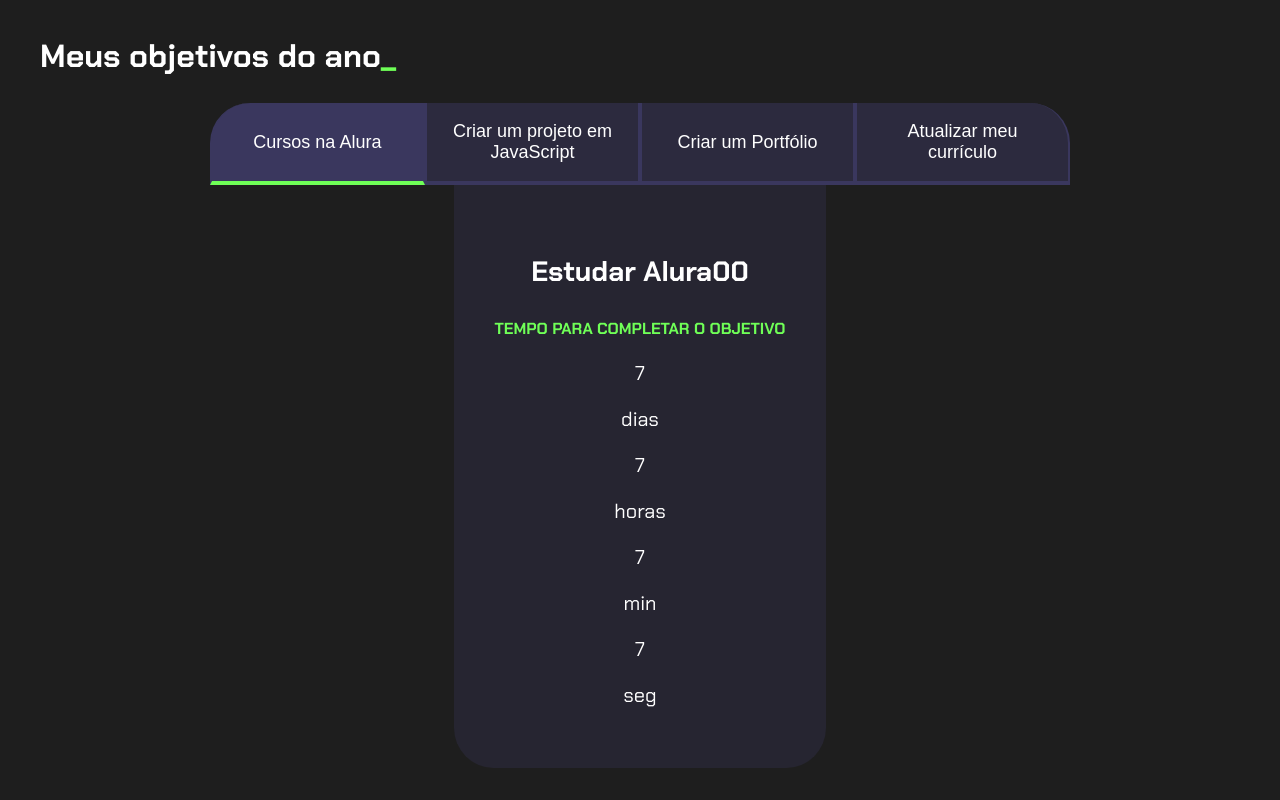
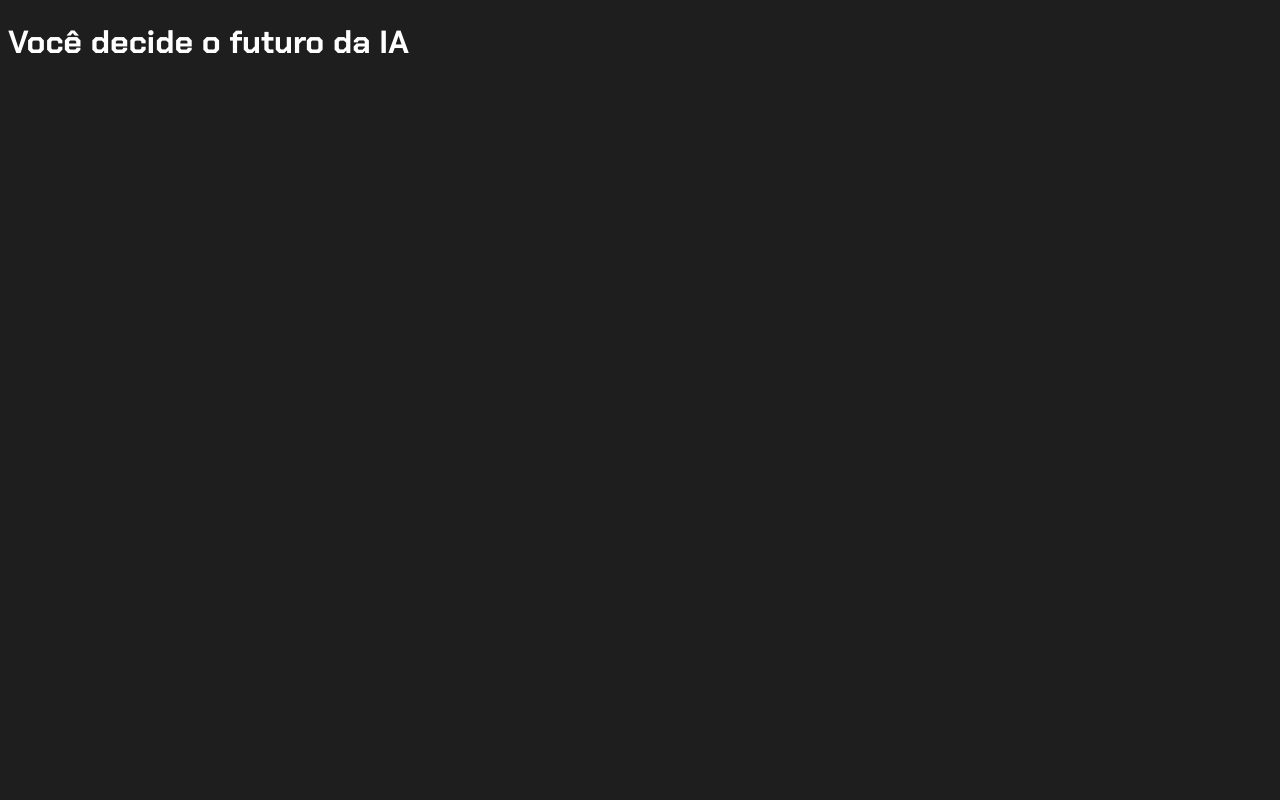
Before and after one commit to eup4ul0/mat2prog2, a plain HTML site: page index.html in a window 1280 px wide. Drawn offline with Linux system fonts and the light colour scheme.

Commit message:
Update index.html

```diff
--- a/index.html
+++ b/index.html
@@ -2,92 +2,21 @@
 <html lang="pt-br">
 <head>
     <meta charset="UTF-8">
-        <meta name="viewpoint" content="width=device-
-        width, initial-scaled=1.0">
-        <title>
-            Meus objetivos do ano
-        </title>
+    <meta http-equiv="X-UA-Compatible" content="IE=edge">
+    <meta name="viewport" content="width=device-width, initial-scale=1.0">
     <link rel="stylesheet" href="style.css">
-
+    <title>Você decide o futuro da IA</title>
 </head>
-
 <body>
-        <section class="conteudo-principal">
-            <h2 class="titulo-principal"> Meus objetivos do ano<span>_</span> </h2>
-                <div class="conteudo">
-                    <div class="botoes">
-                        <button class="botao ativo">Cursos na Alura</button>
-                        <button class="botao">Criar um projeto em JavaScript</button>
-                        <button class="botao">Criar um Portfólio</button>
-                        <button class="botao">Atualizar meu currículo</button>
+    <div class="caixa-principal">
+        <h1>Você decide o futuro da IA</h1>
+        <div class="caixa-perguntas"></div>
+        <div class="caixa-alternativas"></div>
+        <div class="caixa-resultado">
+            <p class="texto-resultado"></p>
         </div>
     </div>
-                <div class="abas-textos">
-                    <div class="aba-conteudo ativo">
-                        <h3 class="aba-conteudo-titulo-principal">
-                            Estudar Alura00</h3>
-                        <h4 class="aba-conteudo-titulo-secundario">
-                            Tempo para completar o objetivo
-                        </h4>
-                        <div class="contador">
-                            <div class="contador-digito">
-                                <p class="contador-digito-numero">7</p>
-                                <p class="contador-digito-texto">dias</p>
-                            </div>
-                            <div class="contador-digito">
-                                <p class="contador-digito-numero">7</p>
-                                <p class="contador-digito-texto">horas</p>
-                            </div>
-                            <div class="contador-digito">
-                                <p class="contador-digito-numero">7</p>
-                                <p class="contador-digito-texto">min</p>
-                            </div>
-                            <div class="contador-digito">
-                                <p class="contador-digito-numero">7</p>
-                                <p class="contador-digito-texto">seg</p>
-                            </div>
-                        </div>
-                    </div>
-                    <div class="aba-conteudo">
-                        <h3 class="aba-conteudo-titulo-principal">
-                            Estudar Alura01</h3>
-                        <h4 class="aba-conteudo-titulo-secundario">
-                            Tempo para completar o objetivo
-                        </h4>
-                        <div class="contador"></div>
-                    </div>
-                     <div class="aba-conteudo">
-                        <h3 class="aba-conteudo-titulo-principal">
-                            Estudar Alura02</h3>
-                        <h4 class="aba-conteudo-titulo-secundario">
-                            Tempo para completar o objetivo
-                        </h4>
-                        <div class="contador"></div>
-                    </div>
-                     <div class="aba-conteudo">
-                        <h3 class="aba-conteudo-titulo-principal">
-                            Estudar Alura03</h3>
-                        <h4 class="aba-conteudo-titulo-secundario">
-                            Tempo para completar o objetivo
-                        </h4>
-                        <div class="contador"></div>
-                    </div>
 
-
-                </div>
-
-
-
-                <script src="main.js"></script>
-        </section>
-
-
-
-
+    <script src="script.js"></script>
 </body>
-
-
-
-
-
 </html>
```
Lines whose indentation alone changed are shown as unchanged.
